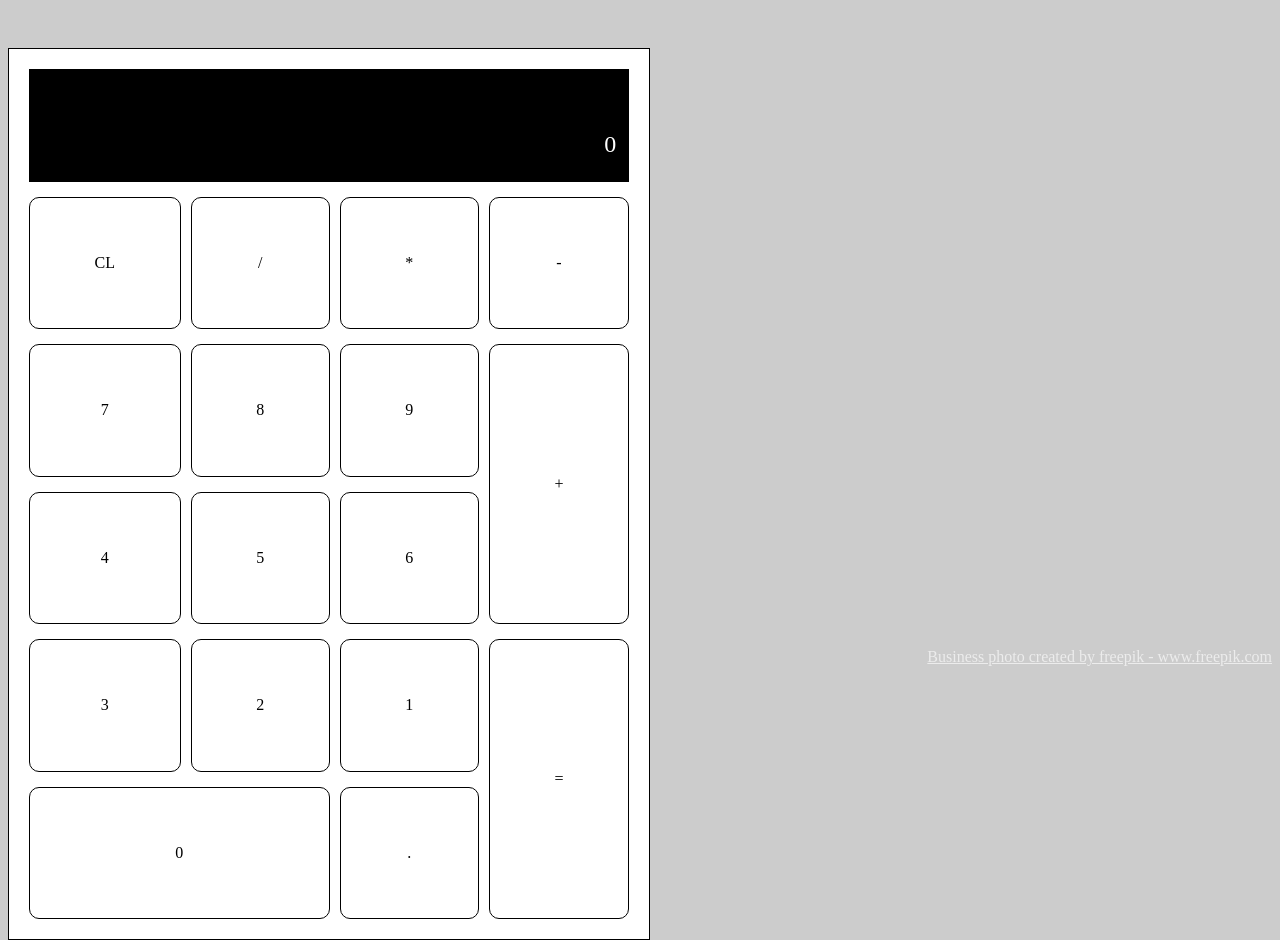
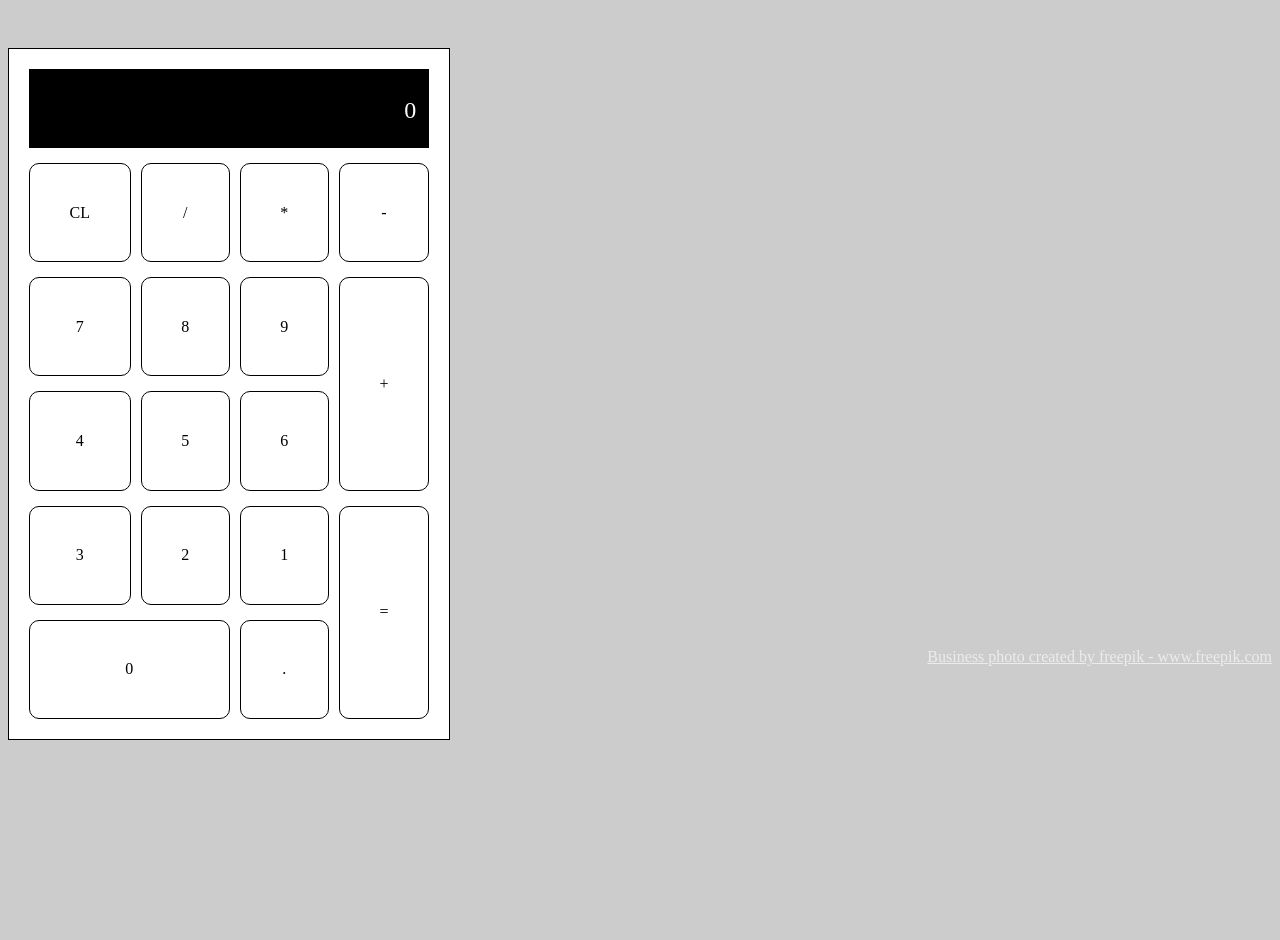
Before and after one commit to petraintelligence/calculator, a plain HTML site: page index.html in a window 1280 px wide. After the commit the page ends 800 px from the top, so only its background shows below. Drawn offline with Linux system fonts and the light colour scheme.

Commit message:
Changed calc size

```diff
--- a/css/styles.css
+++ b/css/styles.css
@@ -38,8 +38,8 @@ footer {
     column-gap: 10px;
     row-gap: 15px;
     padding: 20px;
-    width: 600px;
-    height: 850px;
+    width: 400px;
+    height: 650px;
 }
 
 #screen {
```
